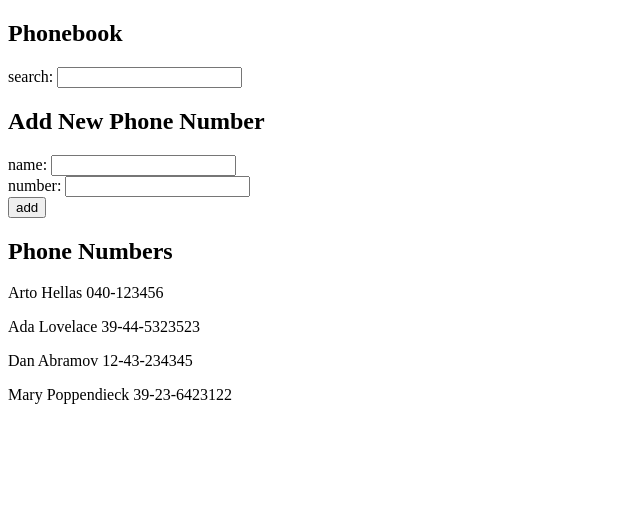
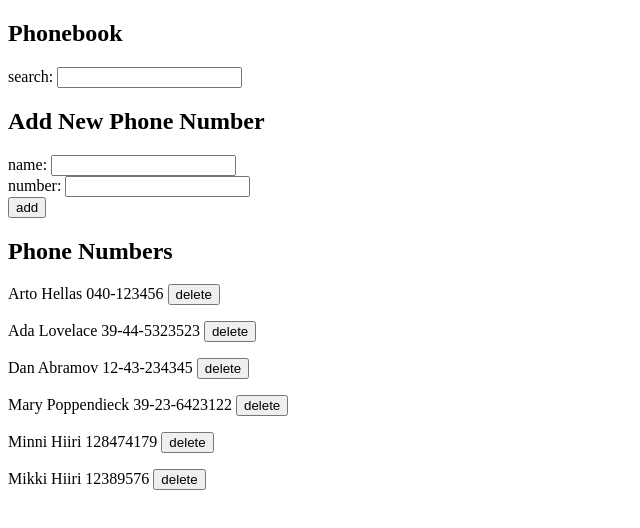
Before and after one commit to Anna-SofiaP/FullStackTehtavat, a React (Create React App) app in the folder osa2/puhelinluettelo/: page / in a window 1280 px wide. Shown: the top 528 px of the page, without its empty margins (0-640 px from the left). Built offline with nearby package versions, Linux system fonts and the light colour scheme; data requests are answered from the project's data file.

Commit message:
osa2 - puhelinluettelo: kesken

```diff
--- a/osa2/puhelinluettelo/db.json
+++ b/osa2/puhelinluettelo/db.json
@@ -1,19 +1,34 @@
 {
   "persons": [
     {
+      "id": 1,
       "name": "Arto Hellas",
       "number": "040-123456"
     },
     {
+      "id": 2,
       "name": "Ada Lovelace",
       "number": "39-44-5323523"
     },
     {
+      "id": 3,
       "name": "Dan Abramov",
       "number": "12-43-234345"
     },
     {
+      "id": 4,
       "name": "Mary Poppendieck",
-            "number": "39-23-6423122" }
+      "number": "39-23-6423122"
+    },
+    {
+      "name": "Minni Hiiri",
+      "number": "128474179",
+      "id": 5
+    },
+    {
+      "name": "Mikki Hiiri",
+      "number": "12389576",
+      "id": 6
+    }
   ]
 }
--- a/osa2/puhelinluettelo/src/App.js
+++ b/osa2/puhelinluettelo/src/App.js
@@ -1,18 +1,23 @@
 import { useState, useEffect } from 'react'
 import axios from 'axios'
+import personService from './services/persons'
 
-const Person = ({ name, number }) => {
+//TODO: Korjaa ohjelma niin että se osaa poistaa henkilön puhelinluettelosta.
+//HUOM! Pitää keksiä tapa viedä handleDeleting-funktiolle tieto siitä, mikä henkilö poistetaan, eli henkilön id.
+
+const Person = ({ name, number, handleClick }) => {
   return (
     <>
-      <p>{name} {number}</p>
+      <p>{name} {number} <button onClick={handleClick}>delete</button> </p>
     </>
   )
 }
 
-const Persons = ({ personsList }) => {
+const Persons = ({ personsList, handleClick }) => {
   return (
     <>
-      {personsList.map(person => <Person key={person.name} name={person.name} number={person.number}/> )}
+      {personsList.map(person => <Person key={person.id} name={person.name} number={person.number}
+        handleClick={handleClick}/> )}
     </>
   )
 }
@@ -55,8 +60,8 @@ const App = () => {
 
   const hook = () => {
     console.log('effect')
-    axios
-      .get('http://localhost:3001/persons')
+    personService
+      .getAll()
       .then(response => {
         console.log('promise fulfilled')
         setPersons(response.data)
@@ -67,15 +72,28 @@ const App = () => {
 
   const addPerson = (event) => {
     event.preventDefault()
+    const nameObject = { name: newName, number: newNumber }
+
     if (persons.some(person => person.name === newName)) {
       window.alert(`${newName} is already added to phonebook`)
     }
     else {
-      const nameObject = { name: newName, number: newNumber }
-      setPersons(persons.concat(nameObject))
+      //console.log('päästiinkö tänne?')
+      personService
+        .create(nameObject)
+        .then(response => {
+          setPersons(persons.concat(response.data))
+        })
     }
     setNewName('')
     setNewNumber('')
+  }
+
+  const handleDeleting = (event) => {
+    console.log(event.target.value)
+    axios
+      .delete(`http://localhost:3001/persons/${person.id}`)
+      .then
   }
 
   const personsToShow = filter.length === 0 ? persons : persons.filter(person =>
@@ -86,12 +104,13 @@ const App = () => {
       <Header header="Phonebook"/>
       <Search filter={filter} handleNameFiltering={(event) => setFilter(event.target.value)}/>
       <Header header="Add New Phone Number"/>
-      <PersonForm handleSubmit={addPerson} name={newName}
+      <PersonForm handleSubmit={addPerson}
+                  name={newName}
                   handleNameChange={(event) => setNewName(event.target.value)}
                   number={newNumber}
                   handleNumberChange={(event) => setNewNumber(event.target.value)} />
       <Header header="Phone Numbers"/>
-      <Persons personsList={personsToShow}/>
+      <Persons personsList={personsToShow} handleClick={handleDeleting}/>
     </div>
   )
 
--- /dev/null
+++ b/osa2/puhelinluettelo/src/services/persons.js
@@ -0,0 +1,12 @@
+import axios from 'axios'
+const url = 'http://localhost:3001/persons'
+
+const getAll = () => {
+  return axios.get(url)
+}
+
+const create = newObject => {
+  return axios.post(url, newObject)
+}
+
+export default { getAll, create }
```
Lines whose indentation alone changed are shown as unchanged.
